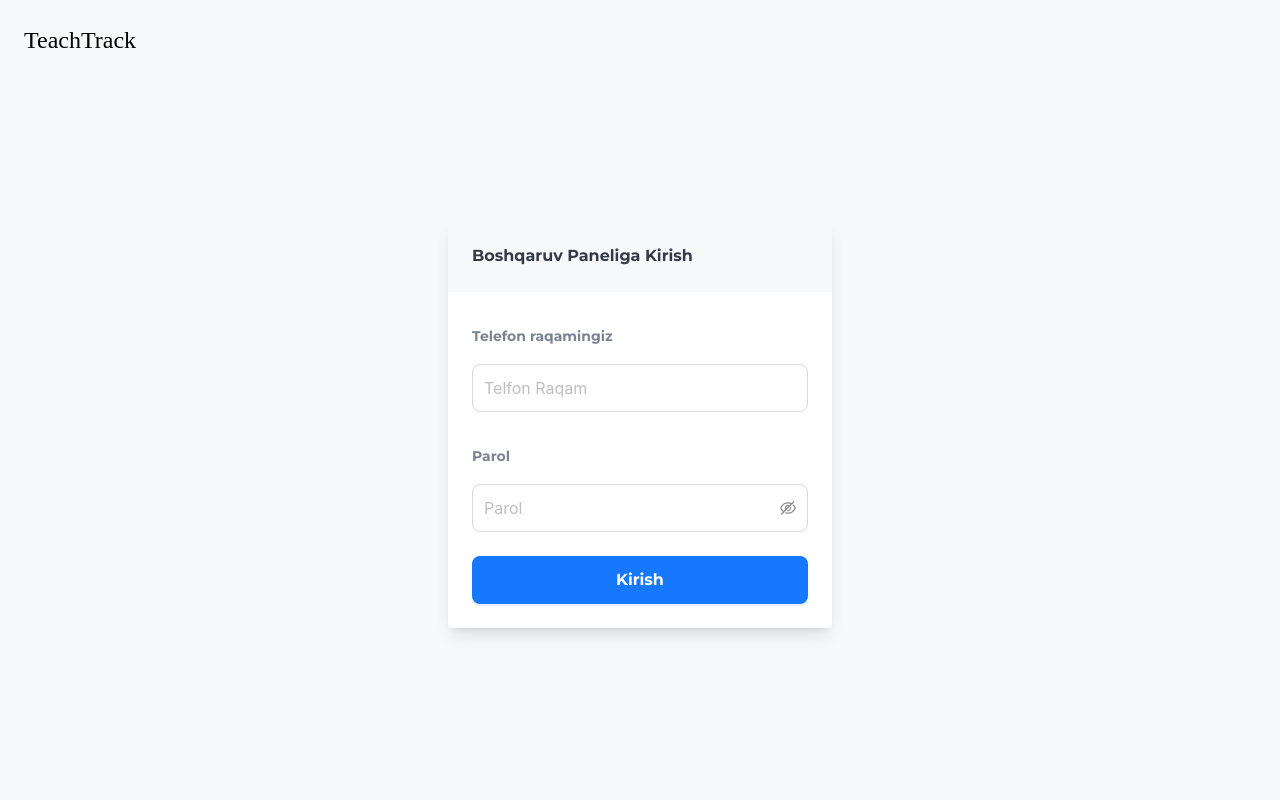
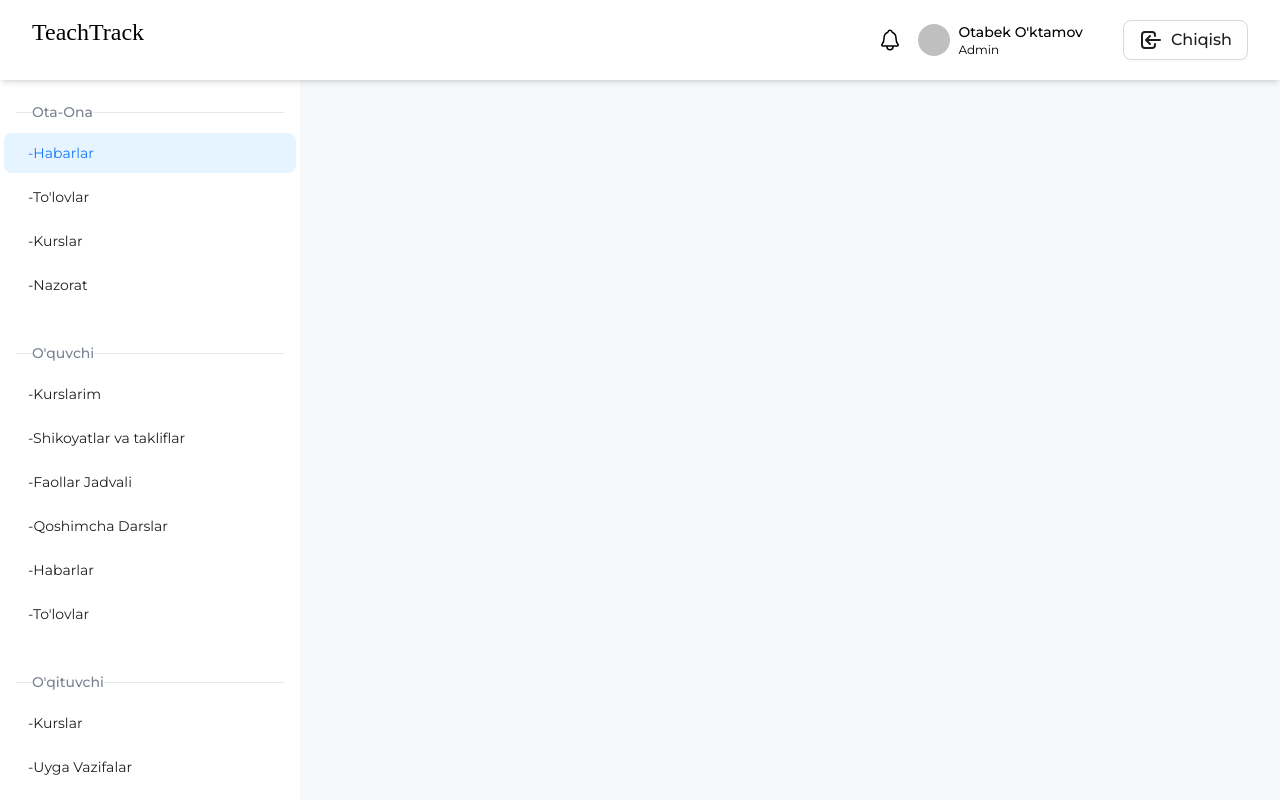
Before and after one commit to TeachTrack/teachtrack, a React (Vite) app: page /dashboard in a window 1280 px wide. Built offline with nearby package versions, Linux system fonts and the light colour scheme; a web font is replaced by a local one.

Commit message:
added main layout

```diff
--- a/package.json
+++ b/package.json
@@ -12,7 +12,9 @@
   "dependencies": {
     "antd": "^5.19.0",
     "react": "^18.3.1",
-    "react-dom": "^18.3.1"
+    "react-dom": "^18.3.1",
+    "react-icons": "^5.2.1",
+    "react-router-dom": "^6.24.1"
   },
   "devDependencies": {
     "@types/node": "^20.14.9",
--- a/src/App.tsx
+++ b/src/App.tsx
@@ -1,9 +1,23 @@
+import { BrowserRouter, Route, Routes } from "react-router-dom";
 import LoginPage from "./pages/login/login";
+import DashboardLayout from "./layout/dashboard-layout/dashboard-layout";
 
 const App = () => {
   return (
     <div>
-      <LoginPage />
+      <BrowserRouter>
+        <Routes>
+          <Route path="/*" element={<LoginPage />} />
+          <Route
+            path="/dashboard/*"
+            element={
+              <DashboardLayout>
+                <p>content of layout</p>
+              </DashboardLayout>
+            }
+          />
+        </Routes>
+      </BrowserRouter>
     </div>
   );
 };
--- /dev/null
+++ b/src/components/dashboard/header/header.tsx
@@ -0,0 +1,28 @@
+import { Avatar, Button } from "antd";
+import { HiOutlineLogin } from "react-icons/hi";
+import { IoNotificationsOutline } from "react-icons/io5";
+
+const Header = () => {
+  return (
+    <div className="bg-white fixed px-8 py-6 h-20 flex text-black  w-full shadow-md flex justify-between items-center z-50">
+      <p className="text-2xl font-playwrite mb-4">TeachTrack</p>
+      <div className="flex gap-4 items-center">
+        <span className="text-2xl cursor-pointer ">
+          <IoNotificationsOutline />
+        </span>
+        <div className="flex gap-2 items-center">
+          <Avatar />
+          <div>
+            <p className="text-sm font-medium">Otabek O'ktamov</p>
+            <p className="text-xs">Admin</p>
+          </div>
+          <Button className="ml-8 font-medium" size="large">
+            <HiOutlineLogin className="text-2xl " /> Chiqish
+          </Button>
+        </div>
+      </div>
+    </div>
+  );
+};
+
+export default Header;
--- /dev/null
+++ b/src/components/dashboard/sidebar/sidebar.tsx
@@ -0,0 +1,102 @@
+import { Menu } from "antd";
+import { Link } from "react-router-dom";
+
+const Sidebar = () => {
+  return (
+    <div className="bg-white pt-24  w-[300px] h-[100vh] overflow-y-scroll">
+      <Menu
+        mode="inline"
+        defaultSelectedKeys={["1"]}
+        defaultOpenKeys={["1"]}
+        style={{ height: "100%", borderRight: 0 }}
+      >
+        <p className="p-4 font-medium text-gray300">
+          <span className="z-40 bg-white ml-4">Ota-Ona</span>
+          <hr className="-z-40" />
+        </p>
+        <Menu.Item key="1">
+          <Link to="parents/notifications">-Habarlar</Link>
+        </Menu.Item>
+        <Menu.Item key="2">
+          <Link to="parents/transactions">-To'lovlar</Link>
+        </Menu.Item>
+        <Menu.Item key="3">
+          <Link to="parents/courses">-Kurslar</Link>
+        </Menu.Item>
+        <Menu.Item key="4">
+          <Link to="parents/control">-Nazorat</Link>
+        </Menu.Item>
+        <p className="p-4 font-medium text-gray300 mt-8">
+          <span className="z-40 bg-white ml-4 ">O'quvchi</span>
+          <hr className="-z-40" />
+        </p>
+
+        <Menu.Item key="5">
+          <Link to="student/courses">-Kurslarim</Link>
+        </Menu.Item>
+        <Menu.Item key="6">
+          <Link to="student/feedbacks">-Shikoyatlar va takliflar</Link>
+        </Menu.Item>
+        <Menu.Item key="7">
+          <Link to="student/leaderboard">-Faollar Jadvali</Link>
+        </Menu.Item>
+        <Menu.Item key="8">
+          <Link to="student/extra-classes">-Qoshimcha Darslar</Link>
+        </Menu.Item>
+        <Menu.Item key="9">
+          <Link to="student/notifications">-Habarlar</Link>
+        </Menu.Item>
+        <Menu.Item key="10">
+          <Link to="student/transactions">-To'lovlar</Link>
+        </Menu.Item>
+
+        <p className="p-4 font-medium text-gray300 mt-8">
+          <span className="z-40 bg-white ml-4 ">O'qituvchi</span>
+          <hr className="-z-40" />
+        </p>
+
+        <Menu.Item key="11">
+          <Link to="teacher/courses">-Kurslar</Link>
+        </Menu.Item>
+        <Menu.Item key="12">
+          <Link to="teacher/homeworks">-Uyga Vazifalar</Link>
+        </Menu.Item>
+        <Menu.Item key="13">
+          <Link to="teacher/extra-classes">-Qo'shimcha darslar</Link>
+        </Menu.Item>
+        <Menu.Item key="14">
+          <Link to="teacher/notifications">-Habarlar</Link>
+        </Menu.Item>
+
+        <p className="p-4 font-medium text-gray300 mt-8">
+          <span className="z-40 bg-white ml-4 ">Hodim</span>
+          <hr className="-z-40" />
+        </p>
+
+        <Menu.Item key="15">
+          <Link to="staff/teachers">-O'qtuvchilar royhati</Link>
+        </Menu.Item>
+        <Menu.Item key="16">
+          <Link to="staff/students">-Oquvchilar royhati</Link>
+        </Menu.Item>
+        <Menu.Item key="17">
+          <Link to="staff/problems">-Shikoyatlar</Link>
+        </Menu.Item>
+        <Menu.Item key="18">
+          <Link to="staff/courses">-Kurslar</Link>
+        </Menu.Item>
+        <Menu.Item key="19">
+          <Link to="staff/transactions">-To'lovlar</Link>
+        </Menu.Item>
+        <Menu.Item key="20">
+          <Link to="staff/contracts">-Shartnomalar</Link>
+        </Menu.Item>
+        <Menu.Item key="21">
+          <Link to="staff/notifications">-Habarlar</Link>
+        </Menu.Item>
+      </Menu>
+    </div>
+  );
+};
+
+export default Sidebar;
--- /dev/null
+++ b/src/layout/dashboard-layout/dashboard-layout.tsx
@@ -0,0 +1,21 @@
+import { ReactNode } from "react";
+import Header from "../../components/dashboard/header/header";
+import Sidebar from "../../components/dashboard/sidebar/sidebar";
+
+interface IDashboardLayoutProps {
+  children: ReactNode;
+}
+
+const DashboardLayout = ({ children }: IDashboardLayoutProps) => {
+  return (
+    <div className="bg-gray200 h-screen">
+      <Header />
+      <div className="flex h-screen">
+        <Sidebar />
+        <div>{children}</div>
+      </div>
+    </div>
+  );
+};
+
+export default DashboardLayout;
```
Also changed, not shown: 1 other file (tests, documents, lock files or other folders).
